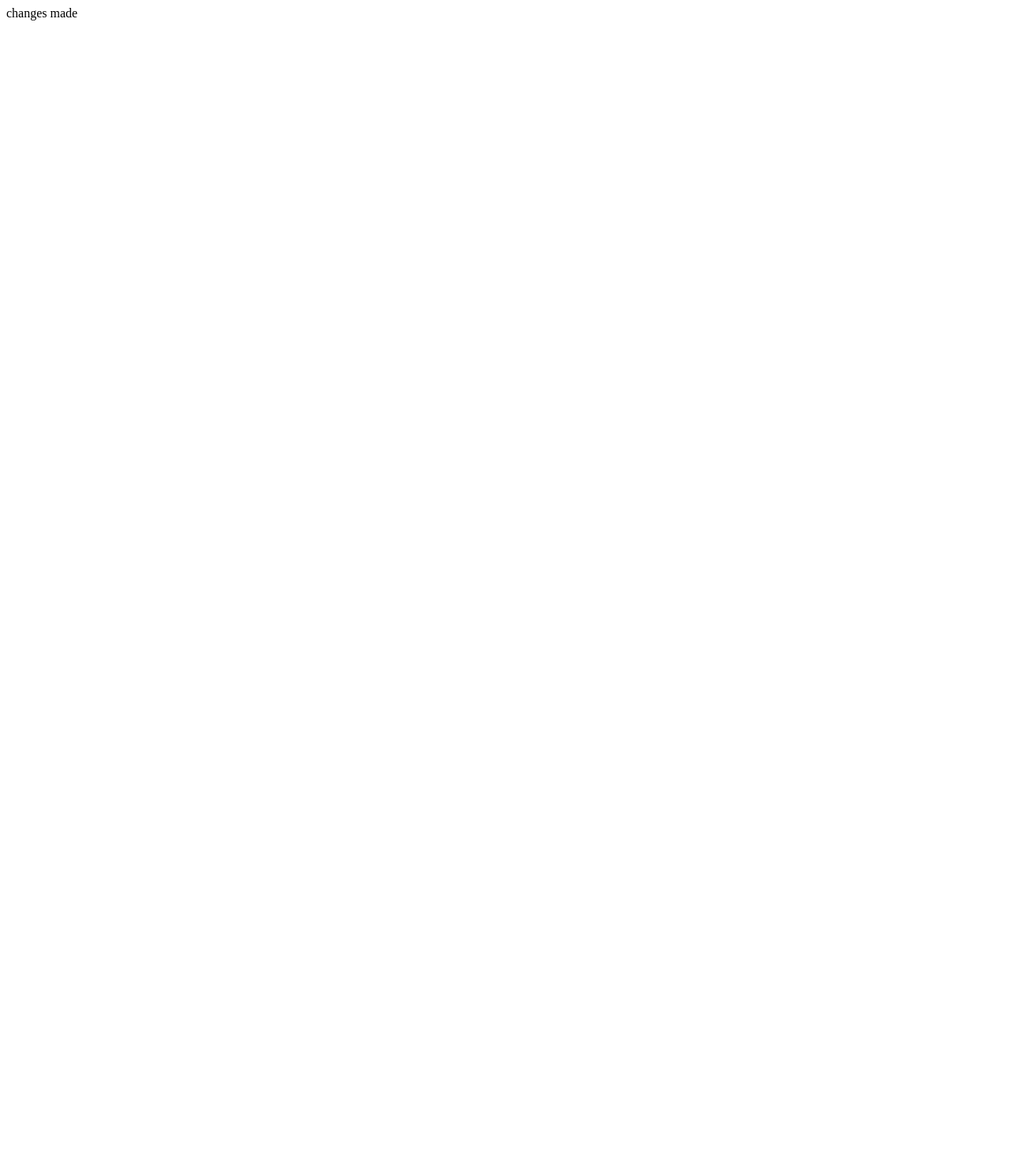
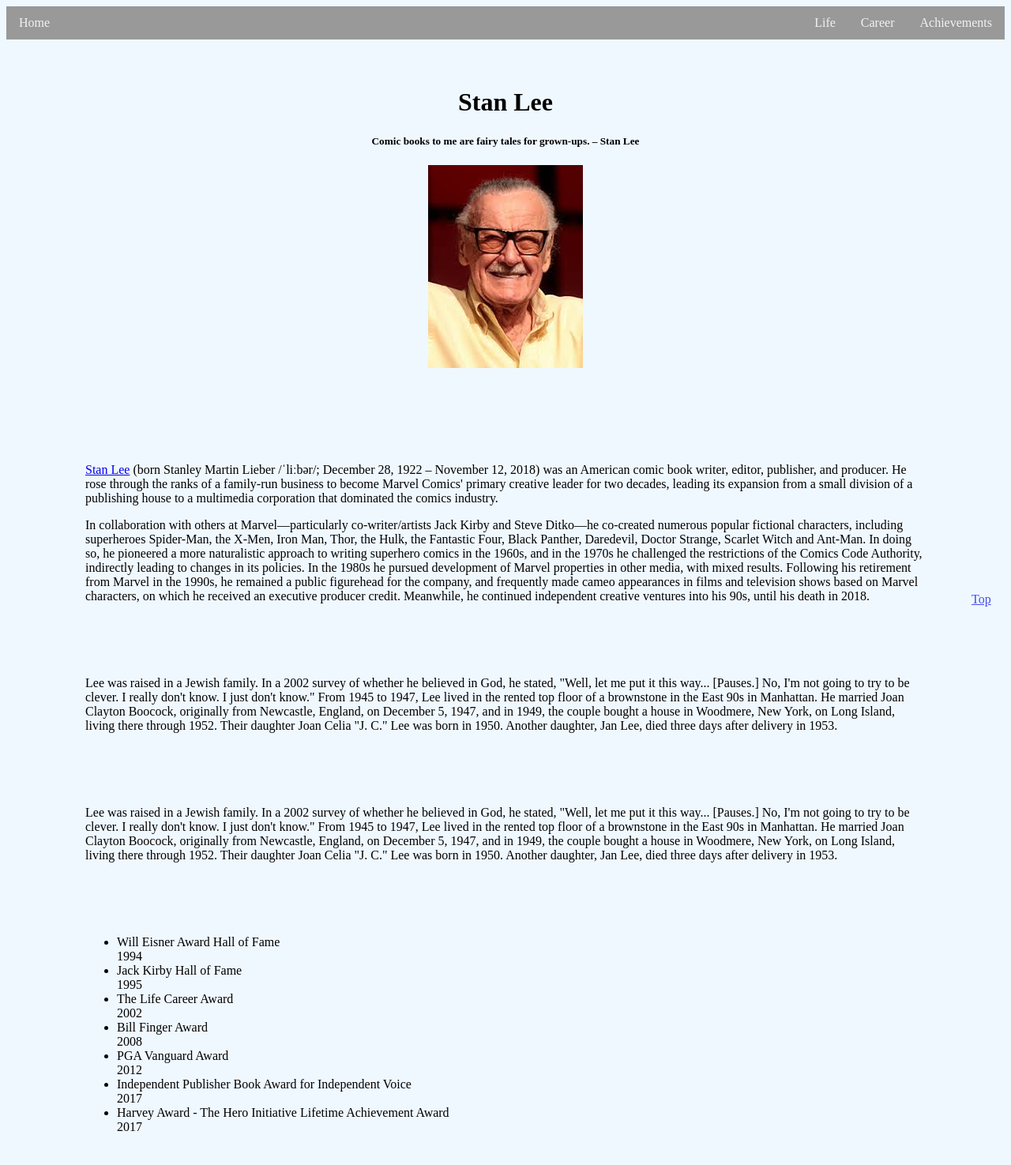
Before and after one commit to bitoverflow-in/stan-lee-tribute-page, a plain HTML site: page index.html in a window 1280 px wide. Shown: the whole page at 79% size. Before the commit the page ends 800 px from the top, so only its background shows below. Drawn offline with Linux system fonts and the light colour scheme.

Commit message:
basic layout introduced

```diff
--- a/index.html
+++ b/index.html
@@ -5,8 +5,108 @@
     <meta name="viewport" content="width=device-width, initial-scale=1.0">
     <meta http-equiv="X-UA-Compatible" content="ie=edge">
     <title>Stan Lee Tribute Page</title>
+    <style>
+        .active{
+    		float: left;
+    		color: #f2f2f2;
+    		text-align: center;
+    		padding: 12px 16px;
+    		text-decoration: none;
+    		font-size: 16px;
+    	}
+    	#nav{
+    		background-color: #999;
+    		overflow: hidden;
+    	}
+    	.abc{
+    		float: right;
+    		color: #f2f2f2;
+    		text-align: center;
+    		padding: 12px 16px;
+    		text-decoration: none;
+    		font-size: 16px;
+    	}
+    	#nav a:hover{
+    		background-color: #ddd;
+    		color: black;
+    	}
+
+        body{
+            font-family:'Lobster',Times New Roman;
+            background-color: aliceblue;
+            color: black;
+        }
+        .h1{
+            font-size: 100px;
+            margin-bottom: 25px;
+        }
+        .t-center{
+            text-align: center;
+        }
+        #b-t-top{
+            height: 50px;
+            width: 50px;
+            float: right;
+            opacity: 0.7;
+            position: fixed;
+            bottom: 0;
+            right: 0;
+
+        }
+        #b-t-top:hover{
+            opacity: 1;
+
+        }
+        .t-left{
+            padding: 50px 100px 50px 100px;
+        }
+        .t-center, .t-left, #intro, #life, #career, #achievements{
+            padding-top: 40px;
+            padding-bottom: 20px;
+        }
+    </style>
 </head>
 <body>
-    changes made
+    <div id="nav">
+        <a class="active" href="#nav">Home</a>
+    	<a href="#achievements" class="abc">Achievements</a>
+    	<a href="#career" class="abc">Career</a>
+    	<a href="#life" class="abc">Life</a>
+    </div>
+
+    <div class="t-center">
+    <h1>Stan Lee</h1>
+
+    <h5>Comic books to me are fairy tales for grown-ups. – Stan Lee</h5>
+
+    <img src="static/index.jpg">
+    </div>
+    <div class="t-left">
+        <div id="intro">
+            <p><a href="https://en.wikipedia.org/wiki/Stan_Lee" target="_blank">Stan Lee</a> (born Stanley Martin Lieber /ˈliːbər/; December 28, 1922 –    November 12, 2018) was an American comic book writer, editor, publisher, and producer. He rose through the ranks of a family-run business to become Marvel Comics' primary creative leader for two decades, leading its expansion from a small division of a publishing house to a multimedia corporation that dominated the comics industry.</p>
+            <p>In collaboration with others at Marvel—particularly co-writer/artists Jack Kirby and Steve Ditko—he co-created numerous popular fictional characters, including superheroes Spider-Man, the X-Men, Iron Man, Thor, the Hulk, the Fantastic Four, Black Panther, Daredevil, Doctor Strange, Scarlet Witch and Ant-Man. In doing so, he pioneered a more naturalistic approach to writing superhero comics in the 1960s, and in the 1970s he challenged the restrictions of the Comics Code Authority, indirectly leading to changes in its policies. In the 1980s he pursued development of Marvel properties in other media, with mixed results. Following his retirement from Marvel in the 1990s, he remained a public figurehead for the company, and frequently made cameo appearances in films and television shows based on Marvel characters, on which he received an executive producer credit. Meanwhile, he continued independent creative ventures into his 90s, until his death in 2018. </p>
+        </div>
+        <div id="life">
+            <p>Lee was raised in a Jewish family. In a 2002 survey of whether he believed in God, he stated, "Well, let me put it this way... [Pauses.] No, I'm not going to try to be clever. I really don't know. I just don't know."
+            From 1945 to 1947, Lee lived in the rented top floor of a brownstone in the East 90s in Manhattan. He married Joan Clayton Boocock, originally from Newcastle, England, on December 5, 1947, and in 1949, the couple bought a house in Woodmere, New York, on Long Island, living there through 1952. Their daughter Joan Celia "J. C." Lee was born in 1950. Another daughter, Jan Lee, died three days after delivery in 1953. </p>
+        </div>
+        <div id="career">
+            <p>Lee was raised in a Jewish family. In a 2002 survey of whether he believed in God, he stated, "Well, let me put it this way... [Pauses.] No, I'm not going to try to be clever. I really don't know. I just don't know."
+            From 1945 to 1947, Lee lived in the rented top floor of a brownstone in the East 90s in Manhattan. He married Joan Clayton Boocock, originally from Newcastle, England, on December 5, 1947, and in 1949, the couple bought a house in Woodmere, New York, on Long Island, living there through 1952. Their daughter Joan Celia "J. C." Lee was born in 1950. Another daughter, Jan Lee, died three days after delivery in 1953. </p>
+        </div>
+        <div id="achievements">
+            <ul>
+                <li>Will Eisner Award Hall of Fame<br>1994</li>
+                <li>Jack Kirby Hall of Fame<br>1995</li>
+                 <li>The Life Career Award<br>2002</li>
+                <li>Bill Finger Award<br>2008</li>
+                <li>PGA Vanguard Award<br>2012</li>
+                <li>Independent Publisher Book Award for Independent Voice<br>2017</li>
+                <li>Harvey Award - The Hero Initiative Lifetime Achievement Award<br>2017</li>
+            </ul>
+        </div>
+
+    </div>
+    <div id="b-t-top"><a href="#nav">Top</a></div>
 </body>
 </html>
```
Also changed, not shown: static/index.jpg (added).
